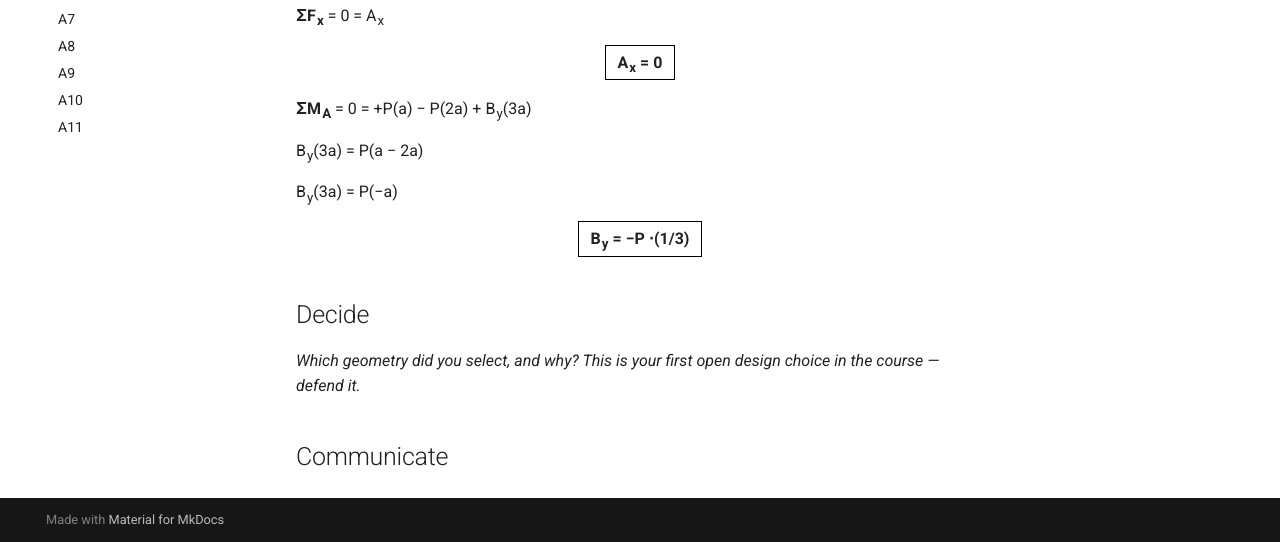
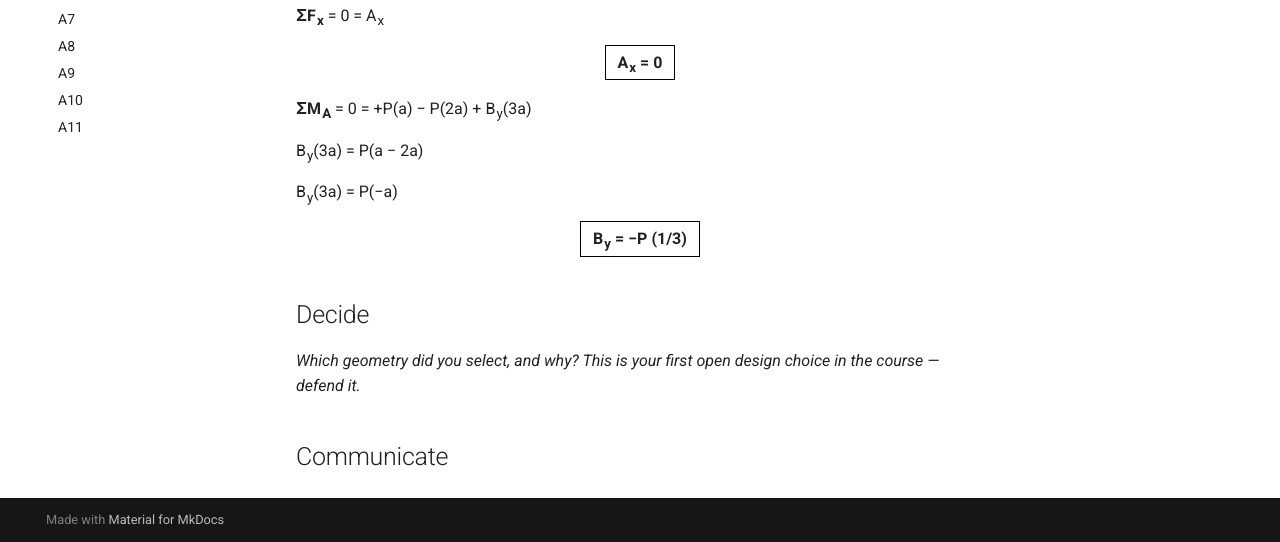
Before and after one commit to SanjayKashyap24/design-projects-portfolio, an MkDocs documentation site: the page built from docs/assignments/A02/index.md, in a window 1280 px wide and 900 px high, scrolled down 1499 px. Shown: the part 358-900 px from the top of the window. Built offline with MkDocs 1.6.1 and Material for MkDocs 9.7.7, drawn with Linux system fonts in a browser that asks for light colours.

Commit message:
Fix formatting of equation in index.md

```diff
--- a/docs/assignments/A02/index.md
+++ b/docs/assignments/A02/index.md
@@ -47,7 +47,7 @@ The two things I immediately thought of when I was deciding how to design my tru
   <p>B<sub>y</sub>(3a) = P(a − 2a)</p>
   <p>B<sub>y</sub>(3a) = P(−a)</p>
   <p style="text-align: center; font-weight: bold; display: block;">
-    <span style="display: inline-block; border: 1px solid #000; padding: 4px 12px;">B<sub>y</sub> = −P ⋅(1/3)</span>
+    <span style="display: inline-block; border: 1px solid #000; padding: 4px 12px;">B<sub>y</sub> = −P (1/3)</span>
   </p>
 
 </div>
```
